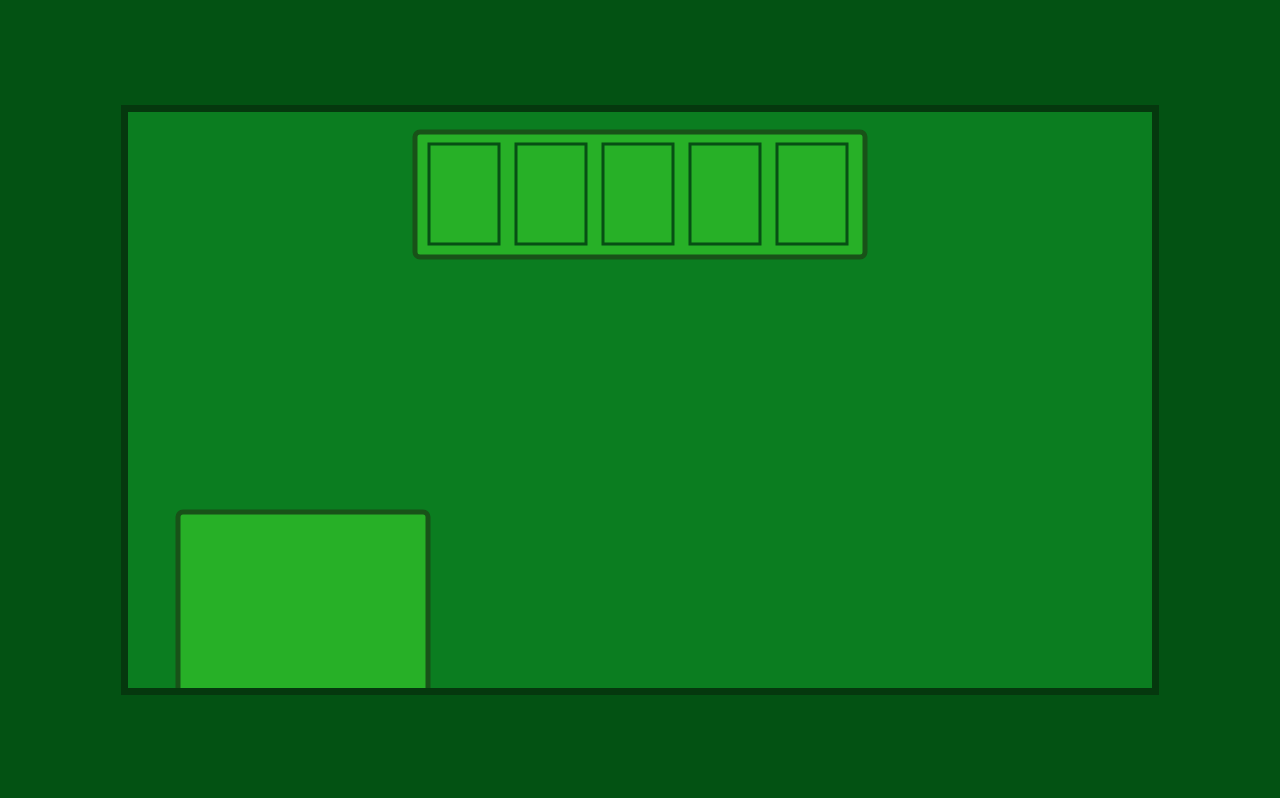
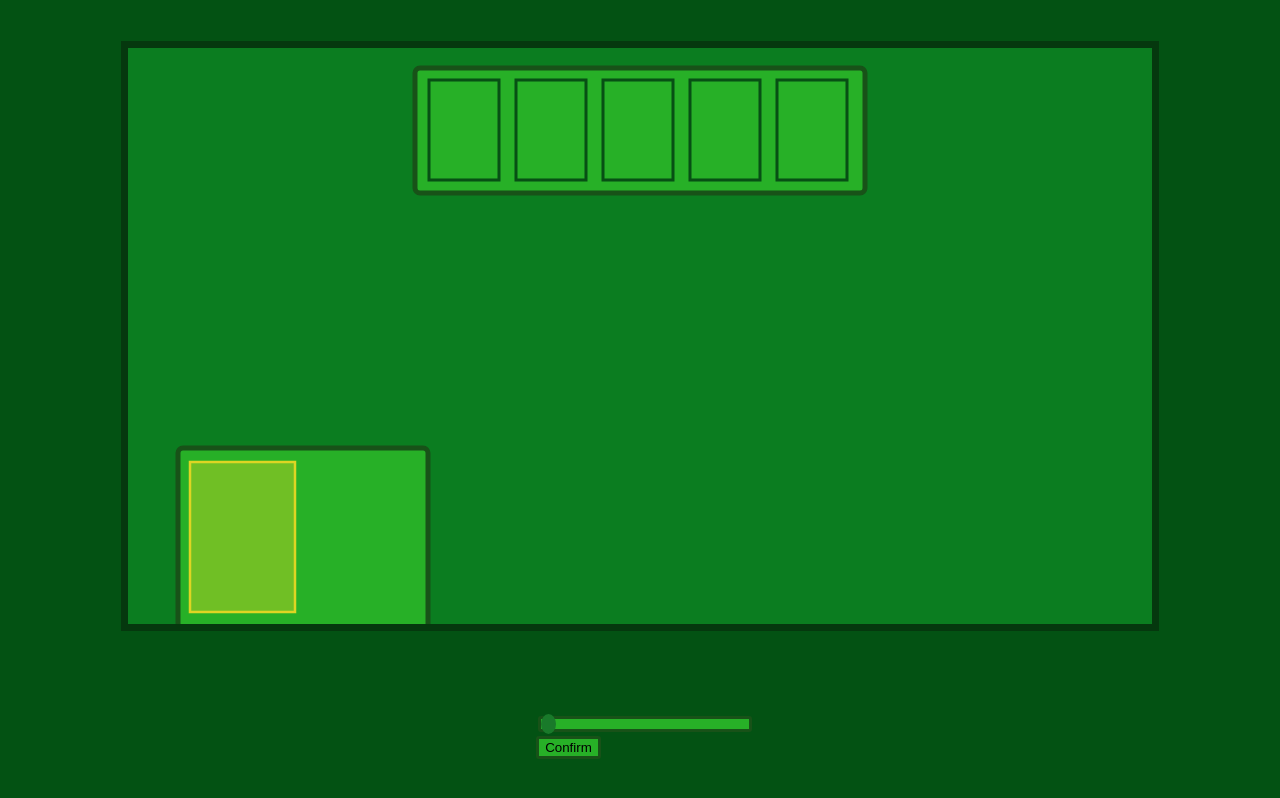
Before and after one commit to PrestonDragon989/Poker, a plain HTML site: page index.html in a window 1280 px wide. Drawn offline with Linux system fonts and the light colour scheme.

Commit message:
Added base slider

```diff
--- a/game.mjs
+++ b/game.mjs
@@ -21,6 +21,7 @@ class Poker {
 
         drawCompleteTable(this.ctx, this.cardDeck);
         drawCompletePlayerCards(this.ctx, this.cardDeck);
+        goldenOutline(this.ctx, 62, 414, 105, 150);
     }
 }
 
--- a/index.html
+++ b/index.html
@@ -16,6 +16,10 @@
     <body>
         <div id="poker-container">
             <canvas id="poker-canvas" width="1024" height="576"></canvas>
+            <div id="slider-container">
+                <input type="range" min="0" max="100" value="0" step="1" id="betting-slider">
+                <button id="confirm-bet">Confirm</button>
+            </div>
         </div>
     </body>
 </html>
--- a/styles.css
+++ b/styles.css
@@ -32,3 +32,42 @@ html, body {
     /* Border Style */
     border: 7px solid rgb(5, 56, 14);
 }
+
+/* Bet Slider Styles */
+#betting-slider {
+    -webkit-appearance: none; /* Remove default styles */
+    appearance: none;
+    width: 100%;
+    height: 10px;
+    background: rgb(39, 176, 39);
+    border-radius: 3px;
+    border: 3px solid rgb(24, 82, 24);
+}
+
+/* Styles for the slider thumb */
+#betting-slider::-webkit-slider-thumb {
+    -webkit-appearance: none; /* Remove default styles */
+    appearance: none;
+    width: 15px;
+    height: 20px;
+    background: rgb(25, 122, 42);
+    border-radius: 50%;
+    cursor: pointer;
+}
+
+/* Betting Button Styles */
+#confirm-bet {
+    background-color: rgb(39, 176, 39);
+    border: 3px solid rgb(24, 82, 24);
+    border-radius: 3px;
+    cursor: pointer;
+    transition: background-color 0.3s ease;
+}
+#confirm-bet:hover {
+    background-color: rgb(63, 203, 63);
+    transition-duration: 0.6s;
+}
+#confirm-bet:active {
+    background-color: rgb(74, 236, 74);
+    transition-duration: 0.05s;
+}
```
